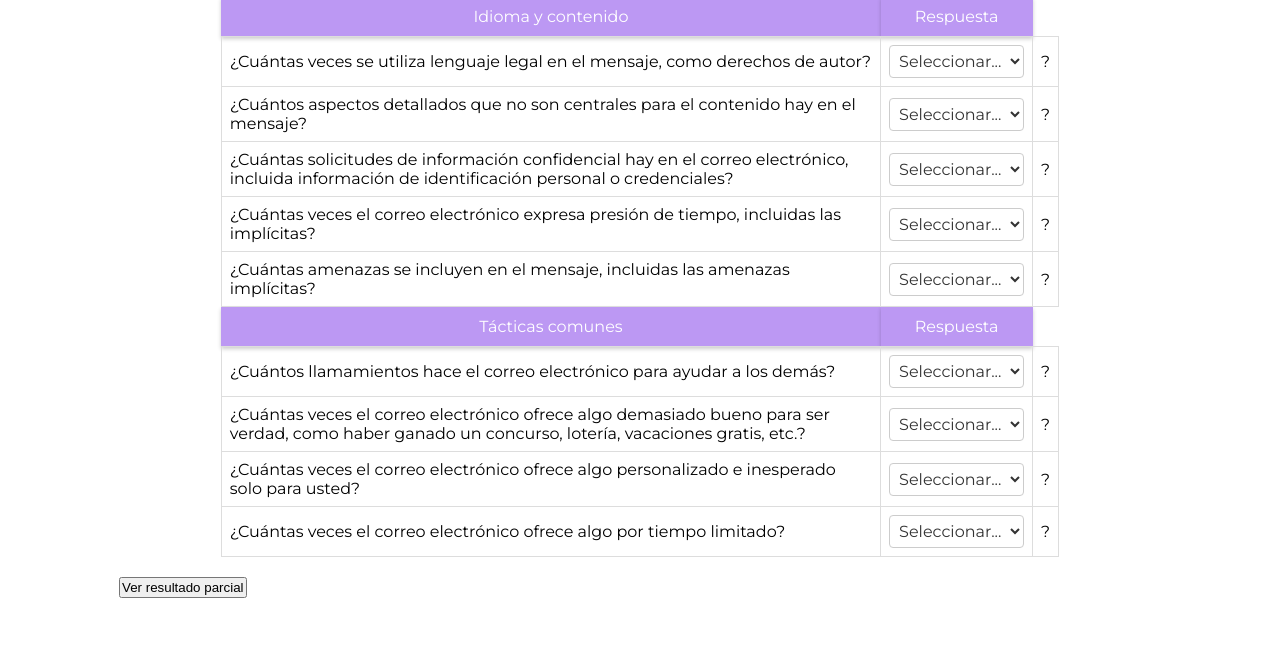
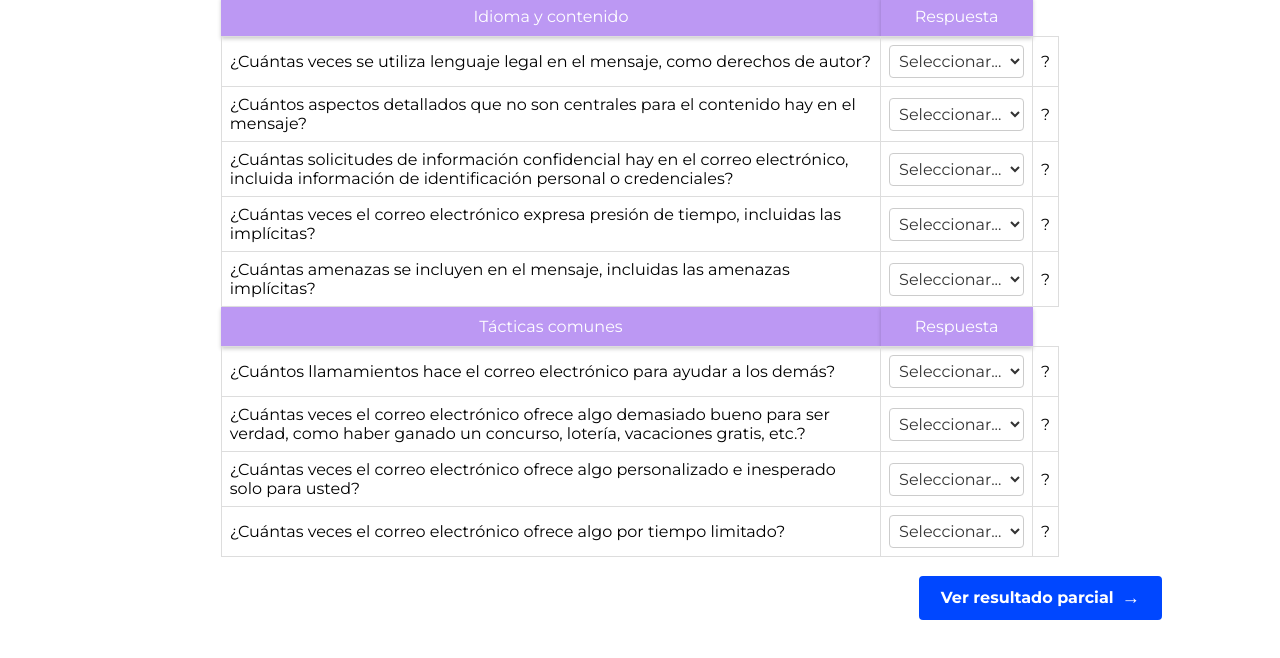
Before and after one commit to KaterinaPenaloza/phishing-score-calculator, a website: page index.html in a window 1280 px wide. Shown: the part 1778-2436 px from the top of the page. Drawn offline with Linux system fonts and the light colour scheme.

Commit message:
CSS: estilo botones

```diff
--- a/style.css
+++ b/style.css
@@ -42,6 +42,12 @@ h3 {
     font-size: 18px;
 }
 
+/* Espaciado entre bloques */
+h2, p, table {
+    margin-bottom: 18px;
+}
+
+/****** Tabla *******/
 table {
     width: 80%;
     border-collapse: collapse;
@@ -87,12 +93,11 @@ td select {
 }
 
 
-/* Tooltip container */
+/******* Tooltip ******/
 .tooltip {
     position: relative;
 }
 
-/* Tooltip text */
 .tooltip .tooltiptext {
     visibility: hidden;
     width: 120px;
@@ -109,15 +114,11 @@ td select {
     visibility: visible;
 }
 
+/**** Resultados ****/
 .result-very-hard      { background-color: #f28b82; }
 .result-moderate       { background-color: #f5b061; }
 .result-moderate-easy  { background-color: #f0ee82; }
 .result-easy           { background-color: #a8d5a2; }
-
-/* Espaciado entre bloques */
-h2, p, table {
-    margin-bottom: 18px;
-}
 
 /* Colores de encabezado */
 .bg-dark          { background-color: #242424; }
@@ -128,3 +129,88 @@ h2, p, table {
 .bg-purple        { background-color: #6D00BB; }
 .bg-wine          { background-color: #801C5D; }
 .bg-plum          { background-color: #802665; }
+
+
+/********** Botones de navegación  *********/
+.step-buttons {
+    display: flex;
+    justify-content: flex-end;
+    gap: 12px;
+    margin-bottom: 32px;
+}
+
+/* Botón primario */
+.step-buttons button {
+    background-color: #0047FF;
+    border: 2px solid #0047FF;
+    border-radius: 4px;
+    box-sizing: border-box;
+    color: #fff;
+    cursor: pointer;
+    font-family: 'Montserrat', sans-serif;
+    font-size: 16px;
+    font-weight: 700;
+    line-height: 1.5;
+    margin: 0;
+    min-height: 44px;
+    padding: 8px 20px;
+    text-align: center;
+    user-select: none;
+    -webkit-user-select: none;
+    touch-action: manipulation;
+    transition: background-color 0.15s, color 0.15s;
+}
+
+.step-buttons button:hover {
+    background-color: #0036C4;
+    border-color: #0036C4;
+}
+
+.step-buttons button:focus-visible {
+    outline: 3px solid #0047FF;
+    outline-offset: 2px;
+}
+
+/* Botón secundario */
+.step-buttons button:first-child:not(:only-child),
+.step-buttons button[data-action="restart"] {
+    background-color: #fff;
+    color: #0047FF;
+}
+
+.step-buttons button:first-child:not(:only-child):hover,
+.step-buttons button[data-action="restart"]:hover {
+    background-color: #E6EDFF;
+    border-color: #0047FF;
+}
+
+/* Flechas en los botones */
+.step-buttons button {
+    display: inline-flex;
+    align-items: center;
+    justify-content: center;
+    gap: 8px;
+}
+
+/* Avanzar: flecha → */
+.step-buttons button::after {
+    content: "→";
+    font-size: 1.15em;
+    line-height: 1;
+}
+
+/* Volver: flecha ← */
+.step-buttons button:first-child:not(:only-child)::before {
+    content: "←";
+    font-size: 1.15em;
+    line-height: 1;
+}
+
+.step-buttons button:first-child:not(:only-child)::after {
+    content: none;
+}
+
+/* Reiniciar: flecha ↻ */
+.step-buttons button[data-action="restart"]::after {
+    content: "↻";
+}
```
